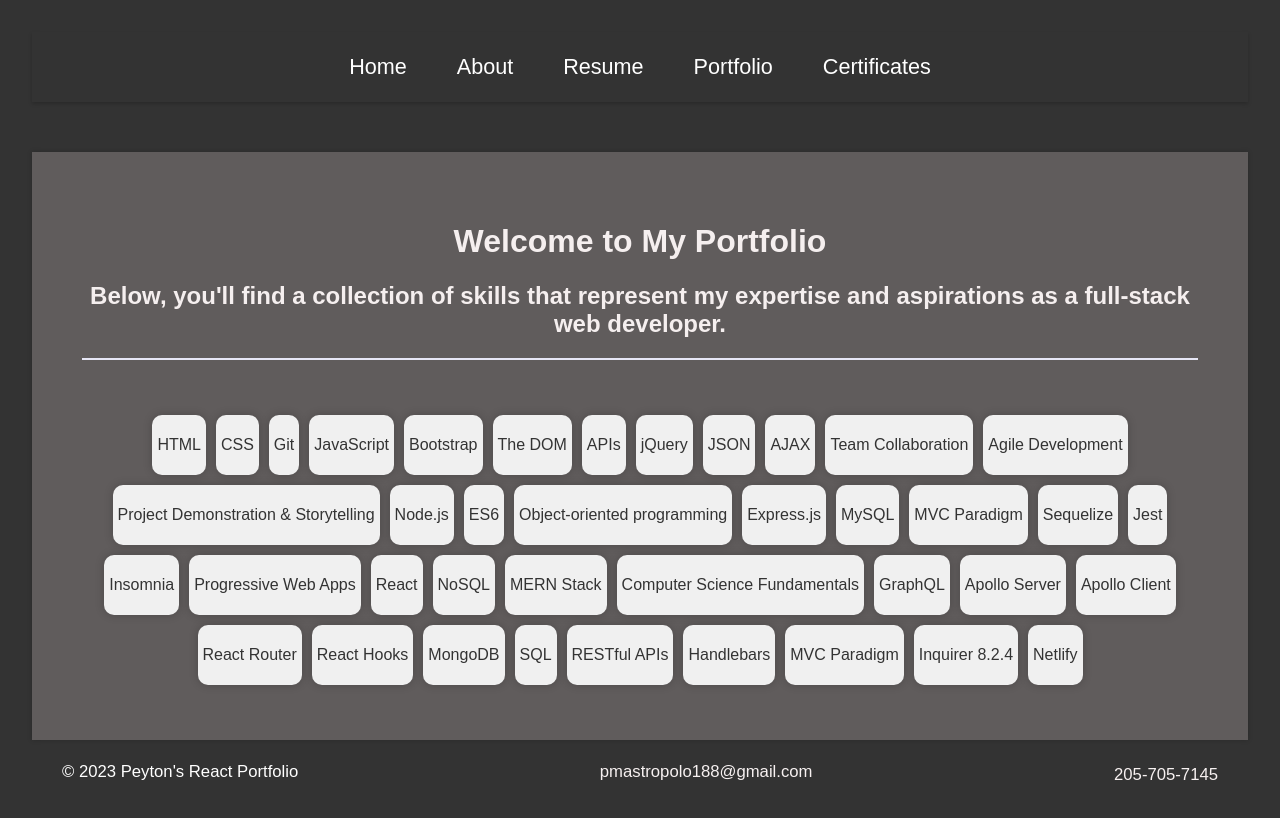
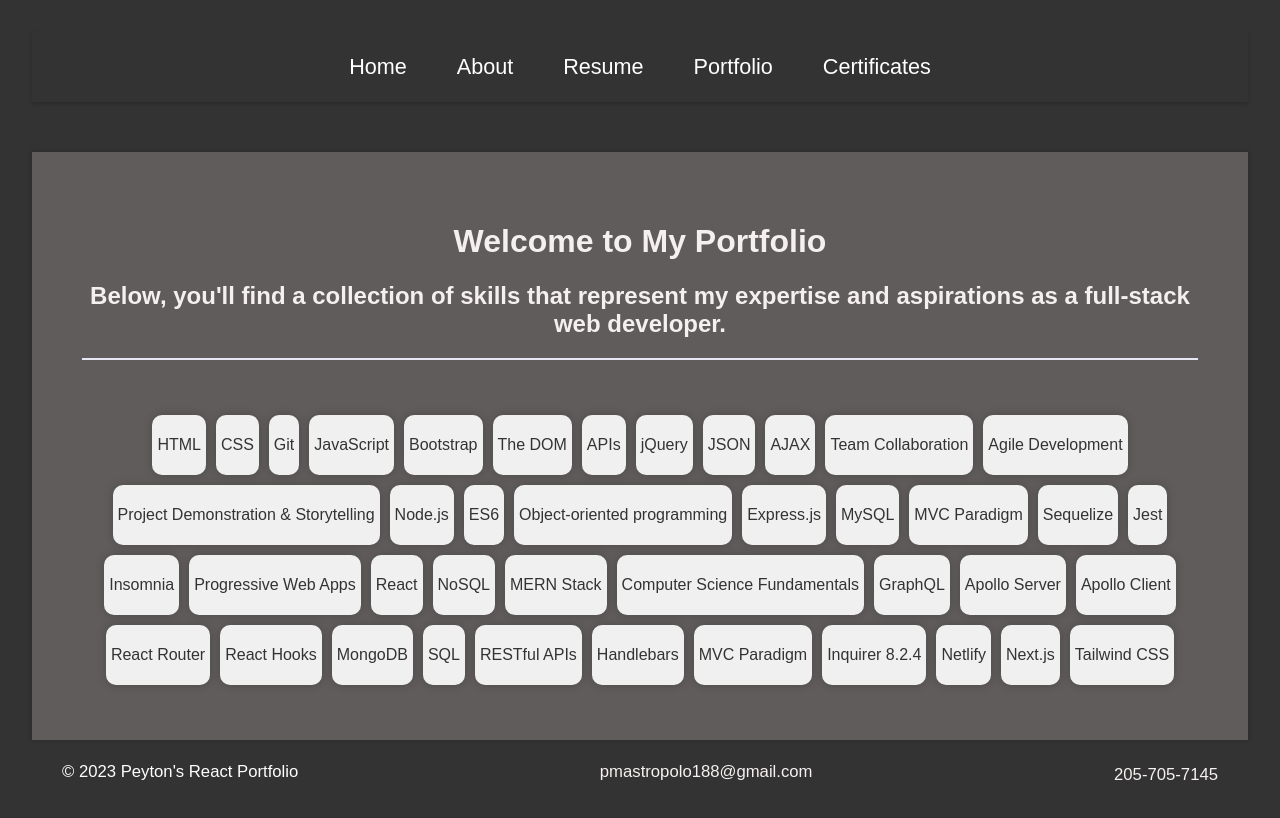
Before and after one commit to pmastropolo/myy-resumee, a React (Vite) app: page / in a window 1280 px wide. Shown: the top 818 px of the page. Built offline with nearby package versions, Linux system fonts and the light colour scheme.

Commit message:
initial commit

```diff
--- a/src/components/Home/Home.jsx
+++ b/src/components/Home/Home.jsx
@@ -42,6 +42,8 @@ function Home() {
     'MVC Paradigm',
     'Inquirer 8.2.4',
     'Netlify',
+    'Next.js',
+    'Tailwind CSS',
 
   ];
 
```
